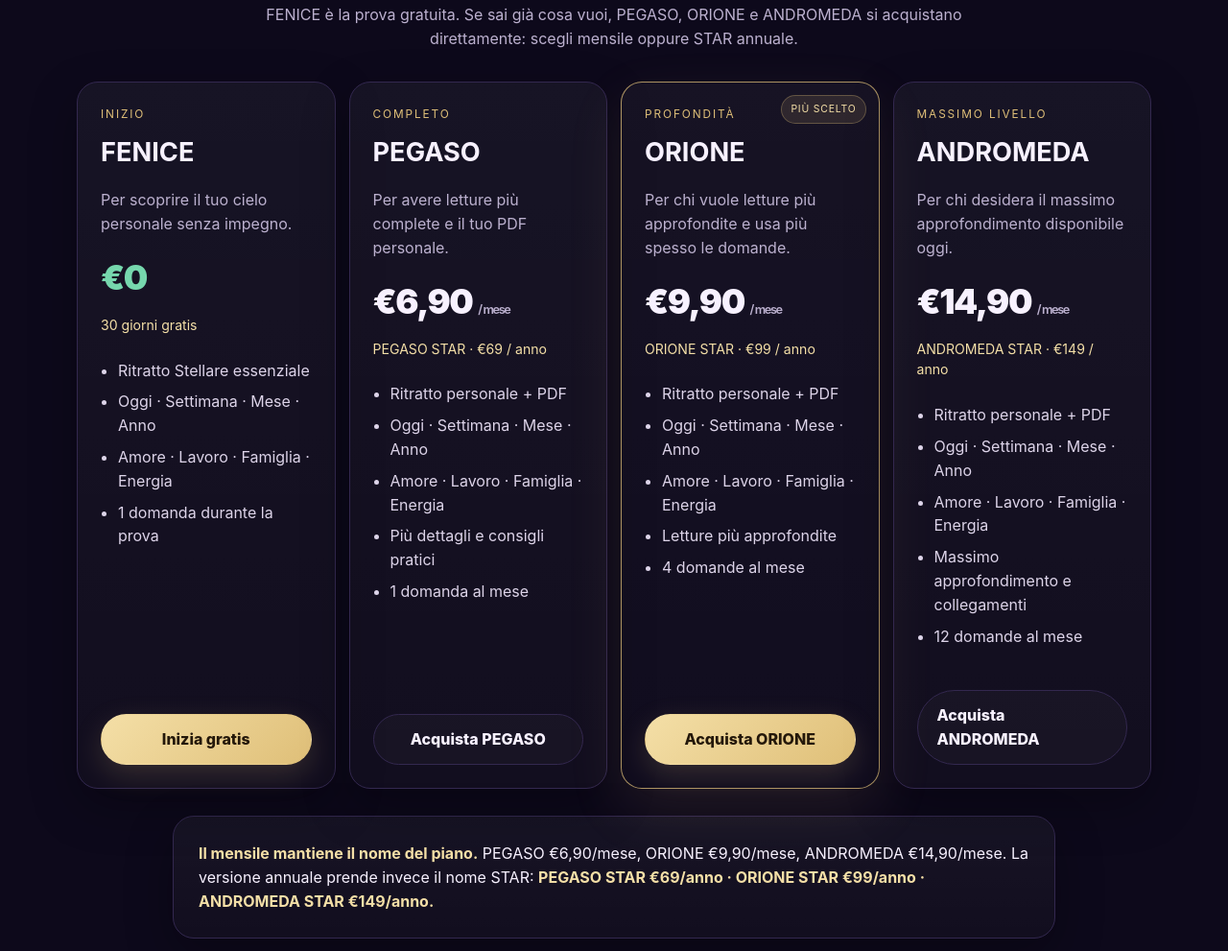
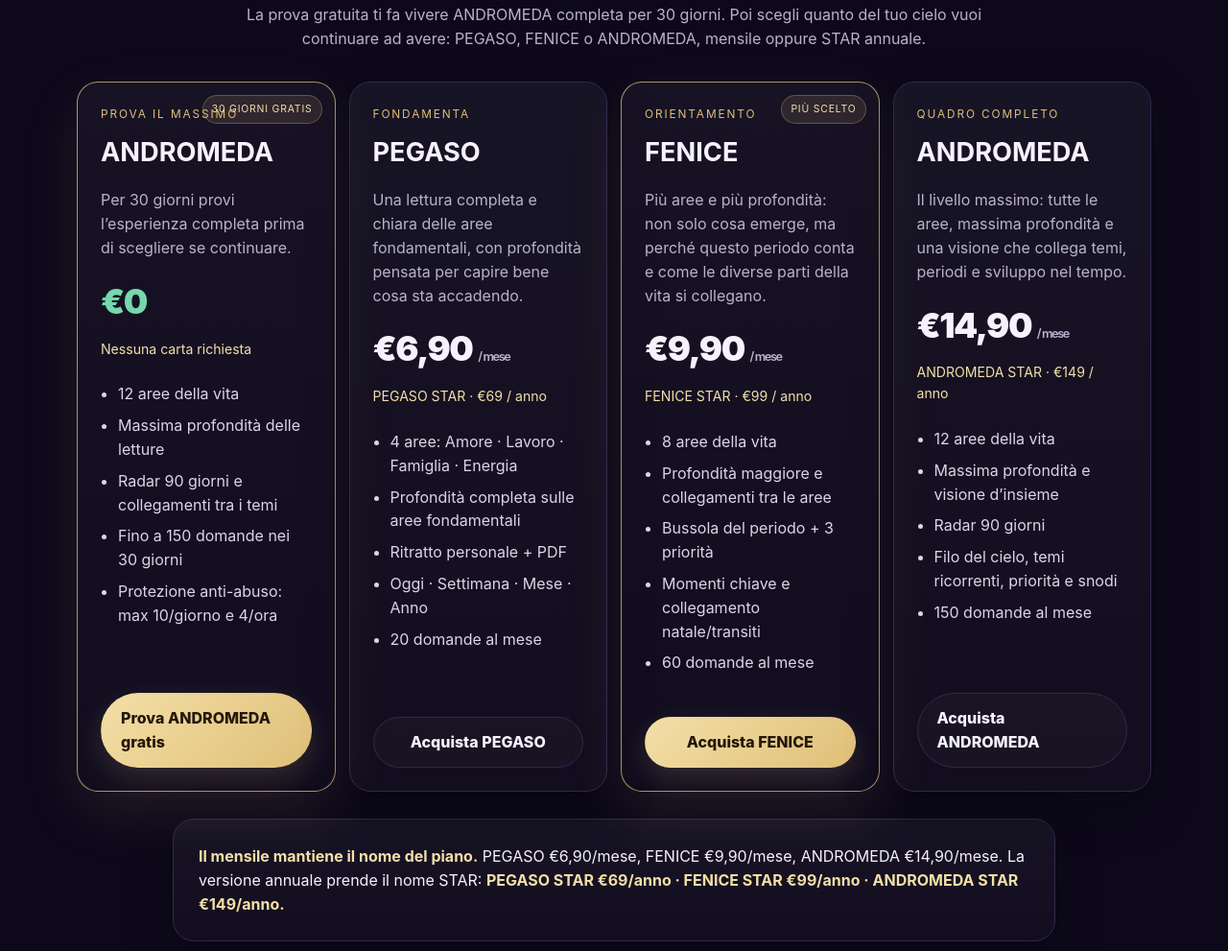
Before and after one commit to VitoPerillo/VitoPerillo.github.io, a website: page ritratto-stellare/index.html in a window 1280 px wide. Shown: the part 1569-2560 px from the top of the page at 96% size. Drawn offline with Linux system fonts and the light colour scheme.

Commit message:
Prepare final Ritratto Stellare V2 landing

```diff
--- a/ritratto-stellare/index.html
+++ b/ritratto-stellare/index.html
@@ -4,7 +4,7 @@
   <meta charset="utf-8">
   <meta name="viewport" content="width=device-width,initial-scale=1">
   <title>Ritratto Stellare — Il tuo cielo, chiaro e personale</title>
-  <meta name="description" content="Scopri il tuo Ritratto Stellare personale. FENICE gratis per 30 giorni, poi PEGASO, ORIONE o ANDROMEDA.">
+  <meta name="description" content="Prova ANDROMEDA gratuitamente per 30 giorni. Poi scegli PEGASO, FENICE o ANDROMEDA.">
   <meta name="theme-color" content="#100b22">
   <link rel="canonical" href="https://vitoperillo.github.io/ritratto-stellare/">
   <style>
@@ -41,7 +41,7 @@
     <h1>Il tuo cielo,<br>chiaro e personale.</h1>
     <p class="lead">Partiamo dai tuoi dati di nascita e trasformiamo il quadro astrale in letture semplici e personali su amore, lavoro, famiglia ed energia. Anche se non sai nulla di astrologia.</p>
     <div class="hero-actions">
-      <a class="btn btn-primary" href="https://www.yoganostress.it/staging-gestionale/ritratto-stellare/#rs-fenice">Prova FENICE gratis</a>
+      <a class="btn btn-primary" href="https://www.yoganostress.it/staging-gestionale/ritratto-stellare/#rs-fenice">Prova ANDROMEDA gratis</a>
       <a class="btn btn-ghost" href="#piani">Confronta i piani</a>
     </div>
     <div class="trust"><span>30 giorni gratis</span><span>Nessuna carta richiesta</span><span>Decidi dopo</span></div>
@@ -62,18 +62,18 @@
   <section id="piani" class="wrap">
     <div class="section-kicker">Scegli il tuo percorso</div>
     <h2 class="section-title">Prova gratis oppure scegli subito il tuo piano.</h2>
-    <p class="section-sub">FENICE è la prova gratuita. Se sai già cosa vuoi, PEGASO, ORIONE e ANDROMEDA si acquistano direttamente: scegli mensile oppure STAR annuale.</p>
+    <p class="section-sub">La prova gratuita ti fa vivere ANDROMEDA completa per 30 giorni. Poi scegli quanto del tuo cielo vuoi continuare ad avere: PEGASO, FENICE o ANDROMEDA, mensile oppure STAR annuale.</p>
     <div class="plans">
-      <article class="plan">
-        <span class="mini">Inizio</span><h3>FENICE</h3><p class="tag">Per scoprire il tuo cielo personale senza impegno.</p>
-        <div class="price free">€0</div><div class="annual">30 giorni gratis</div>
-        <ul><li>Ritratto Stellare essenziale</li><li>Oggi · Settimana · Mese · Anno</li><li>Amore · Lavoro · Famiglia · Energia</li><li>1 domanda durante la prova</li></ul>
-        <a class="btn btn-primary" href="https://www.yoganostress.it/staging-gestionale/ritratto-stellare/#rs-fenice">Inizia gratis</a>
+      <article class="plan pop">
+        <span class="badge">30 giorni gratis</span><span class="mini">Prova il massimo</span><h3>ANDROMEDA</h3><p class="tag">Per 30 giorni provi l’esperienza completa prima di scegliere se continuare.</p>
+        <div class="price free">€0</div><div class="annual">Nessuna carta richiesta</div>
+        <ul><li>12 aree della vita</li><li>Massima profondità delle letture</li><li>Radar 90 giorni e collegamenti tra i temi</li><li>Fino a 150 domande nei 30 giorni</li><li>Protezione anti-abuso: max 10/giorno e 4/ora</li></ul>
+        <a class="btn btn-primary" href="https://www.yoganostress.it/staging-gestionale/ritratto-stellare/#rs-fenice">Prova ANDROMEDA gratis</a>
       </article>
       <article class="plan">
-        <span class="mini">Completo</span><h3>PEGASO</h3><p class="tag">Per avere letture più complete e il tuo PDF personale.</p>
+        <span class="mini">Fondamenta</span><h3>PEGASO</h3><p class="tag">Una lettura completa e chiara delle aree fondamentali, con profondità pensata per capire bene cosa sta accadendo.</p>
         <div class="price">€6,90 <small>/ mese</small></div><div class="annual">PEGASO STAR · €69 / anno</div>
-        <ul><li>Ritratto personale + PDF</li><li>Oggi · Settimana · Mese · Anno</li><li>Amore · Lavoro · Famiglia · Energia</li><li>Più dettagli e consigli pratici</li><li>1 domanda al mese</li></ul>
+        <ul><li>4 aree: Amore · Lavoro · Famiglia · Energia</li><li>Profondità completa sulle aree fondamentali</li><li>Ritratto personale + PDF</li><li>Oggi · Settimana · Mese · Anno</li><li>20 domande al mese</li></ul>
         <details class="buy-split">
           <summary class="btn btn-ghost">Acquista PEGASO</summary>
           <div class="buy-options">
@@ -84,22 +84,22 @@
         </details>
       </article>
       <article class="plan pop">
-        <span class="badge">Più scelto</span><span class="mini">Profondità</span><h3>ORIONE</h3><p class="tag">Per chi vuole letture più approfondite e usa più spesso le domande.</p>
-        <div class="price">€9,90 <small>/ mese</small></div><div class="annual">ORIONE STAR · €99 / anno</div>
-        <ul><li>Ritratto personale + PDF</li><li>Oggi · Settimana · Mese · Anno</li><li>Amore · Lavoro · Famiglia · Energia</li><li>Letture più approfondite</li><li>4 domande al mese</li></ul>
+        <span class="badge">Più scelto</span><span class="mini">Orientamento</span><h3>FENICE</h3><p class="tag">Più aree e più profondità: non solo cosa emerge, ma perché questo periodo conta e come le diverse parti della vita si collegano.</p>
+        <div class="price">€9,90 <small>/ mese</small></div><div class="annual">FENICE STAR · €99 / anno</div>
+        <ul><li>8 aree della vita</li><li>Profondità maggiore e collegamenti tra le aree</li><li>Bussola del periodo + 3 priorità</li><li>Momenti chiave e collegamento natale/transiti</li><li>60 domande al mese</li></ul>
         <details class="buy-split">
-          <summary class="btn btn-primary">Acquista ORIONE</summary>
+          <summary class="btn btn-primary">Acquista FENICE</summary>
           <div class="buy-options">
             <a class="btn btn-primary" href="https://www.yoganostress.it/staging-gestionale/il-mio-cielo/?buy=orione&cadence=monthly#rs-piani-dashboard">Mensile · €9,90</a>
-            <a class="btn btn-ghost" href="https://www.yoganostress.it/staging-gestionale/il-mio-cielo/?buy=orione&cadence=annual#rs-piani-dashboard">ORIONE STAR · €99 / anno</a>
+            <a class="btn btn-ghost" href="https://www.yoganostress.it/staging-gestionale/il-mio-cielo/?buy=orione&cadence=annual#rs-piani-dashboard">FENICE STAR · €99 / anno</a>
             <p class="buy-note">Scegli la durata e continua all'acquisto.</p>
           </div>
         </details>
       </article>
       <article class="plan">
-        <span class="mini">Massimo livello</span><h3>ANDROMEDA</h3><p class="tag">Per chi desidera il massimo approfondimento disponibile oggi.</p>
+        <span class="mini">Quadro completo</span><h3>ANDROMEDA</h3><p class="tag">Il livello massimo: tutte le aree, massima profondità e una visione che collega temi, periodi e sviluppo nel tempo.</p>
         <div class="price">€14,90 <small>/ mese</small></div><div class="annual">ANDROMEDA STAR · €149 / anno</div>
-        <ul><li>Ritratto personale + PDF</li><li>Oggi · Settimana · Mese · Anno</li><li>Amore · Lavoro · Famiglia · Energia</li><li>Massimo approfondimento e collegamenti</li><li>12 domande al mese</li></ul>
+        <ul><li>12 aree della vita</li><li>Massima profondità e visione d’insieme</li><li>Radar 90 giorni</li><li>Filo del cielo, temi ricorrenti, priorità e snodi</li><li>150 domande al mese</li></ul>
         <details class="buy-split">
           <summary class="btn btn-ghost">Acquista ANDROMEDA</summary>
           <div class="buy-options">
@@ -110,7 +110,7 @@
         </details>
       </article>
     </div>
-    <div class="note"><strong>Il mensile mantiene il nome del piano.</strong> PEGASO €6,90/mese, ORIONE €9,90/mese, ANDROMEDA €14,90/mese. La versione annuale prende invece il nome STAR: <strong>PEGASO STAR €69/anno · ORIONE STAR €99/anno · ANDROMEDA STAR €149/anno.</strong></div>
+    <div class="note"><strong>Il mensile mantiene il nome del piano.</strong> PEGASO €6,90/mese, FENICE €9,90/mese, ANDROMEDA €14,90/mese. La versione annuale prende il nome STAR: <strong>PEGASO STAR €69/anno · FENICE STAR €99/anno · ANDROMEDA STAR €149/anno.</strong></div>
   </section>
 
   <section class="wrap">
@@ -119,7 +119,7 @@
     <div class="how">
       <div class="step"><div class="num">1</div><h3>Inserisci i dati di nascita</h3><p class="section-sub" style="text-align:left;margin:0">Data, luogo e, se la conosci, ora di nascita. Se l'ora non è nota, puoi continuare comunque.</p></div>
       <div class="step"><div class="num">2</div><h3>Ricevi il tuo Ritratto</h3><p class="section-sub" style="text-align:left;margin:0">Il sistema prepara il quadro personale e te lo presenta con parole semplici.</p></div>
-      <div class="step"><div class="num">3</div><h3>Prova oppure acquista</h3><p class="section-sub" style="text-align:left;margin:0">Puoi usare FENICE gratis per 30 giorni oppure scegliere subito PEGASO, ORIONE o ANDROMEDA, mensile o STAR annuale.</p></div>
+      <div class="step"><div class="num">3</div><h3>Prova oppure acquista</h3><p class="section-sub" style="text-align:left;margin:0">Puoi provare ANDROMEDA completa gratis per 30 giorni oppure scegliere subito PEGASO, FENICE o ANDROMEDA, mensile o STAR annuale.</p></div>
     </div>
   </section>
 
@@ -127,8 +127,8 @@
     <div class="section-kicker">FAQ</div><h2 class="section-title">Le risposte essenziali.</h2>
     <div class="faq">
       <details><summary>Che cos'è Ritratto Stellare?</summary><p>È un servizio astrologico personale che trasforma i dati di nascita in letture semplici su amore, lavoro, famiglia ed energia, con sezioni Oggi, Settimana, Mese e Anno.</p></details>
-      <details><summary>FENICE richiede una carta?</summary><p>No. La prova FENICE dura 30 giorni ed è gratuita; non richiede PayPal o carta di pagamento.</p></details>
-      <details><summary>Che differenza c'è tra PEGASO, ORIONE e ANDROMEDA?</summary><p>PEGASO offre il livello completo con PDF e 1 domanda al mese; ORIONE aumenta la profondità delle letture e include 4 domande; ANDROMEDA offre il massimo livello di approfondimento disponibile e 12 domande al mese.</p></details>
+      <details><summary>La prova ANDROMEDA richiede una carta?</summary><p>No. La prova ANDROMEDA dura 30 giorni ed è gratuita; non richiede PayPal o carta di pagamento.</p></details>
+      <details><summary>Che differenza c'è tra PEGASO, FENICE e ANDROMEDA?</summary><p>PEGASO copre 4 aree fondamentali con profondità completa e 20 domande al mese; FENICE amplia a 8 aree, aumenta la profondità, collega i temi e include 60 domande al mese; ANDROMEDA copre 12 aree con massima profondità, visione d’insieme e 150 domande al mese.</p></details>
       <details><summary>Se non conosco l'ora di nascita?</summary><p>Puoi lasciare il campo vuoto. Il servizio funziona comunque e omette le parti che dipendono troppo dall'ora esatta.</p></details>
       <details><summary>È una previsione certa del futuro?</summary><p>No. Le interpretazioni sono astrologiche e sono offerte a scopo informativo, riflessivo e di intrattenimento. Non sostituiscono consulenze mediche, psicologiche, legali o finanziarie.</p></details>
     </div>
@@ -138,9 +138,9 @@
     <div class="cta-box">
       <div class="section-kicker">Scegli come iniziare</div>
       <h2 class="section-title">Prova gratis o acquista subito.</h2>
-      <p class="section-sub">FENICE è gratuita per 30 giorni. Se hai già scelto, vai direttamente al piano che preferisci.</p>
+      <p class="section-sub">La prova gratuita è ANDROMEDA completa per 30 giorni. Se hai già scelto, puoi acquistare direttamente PEGASO, FENICE o ANDROMEDA.</p>
       <div class="hero-actions">
-        <a class="btn btn-ghost" href="https://www.yoganostress.it/staging-gestionale/ritratto-stellare/#rs-fenice">Prova FENICE gratis</a>
+        <a class="btn btn-ghost" href="https://www.yoganostress.it/staging-gestionale/ritratto-stellare/#rs-fenice">Prova ANDROMEDA gratis</a>
         <a class="btn btn-primary" href="#piani">Acquista un piano</a>
       </div>
     </div>
```
